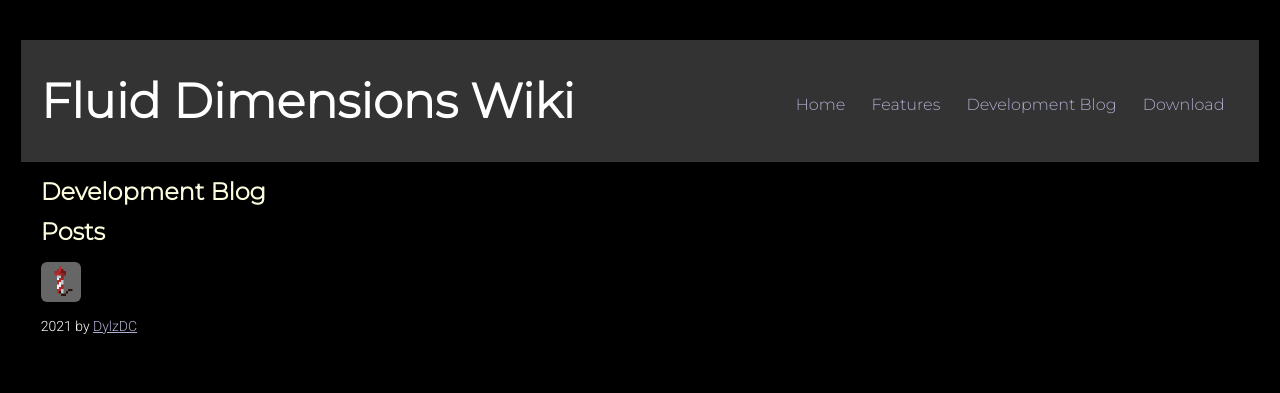
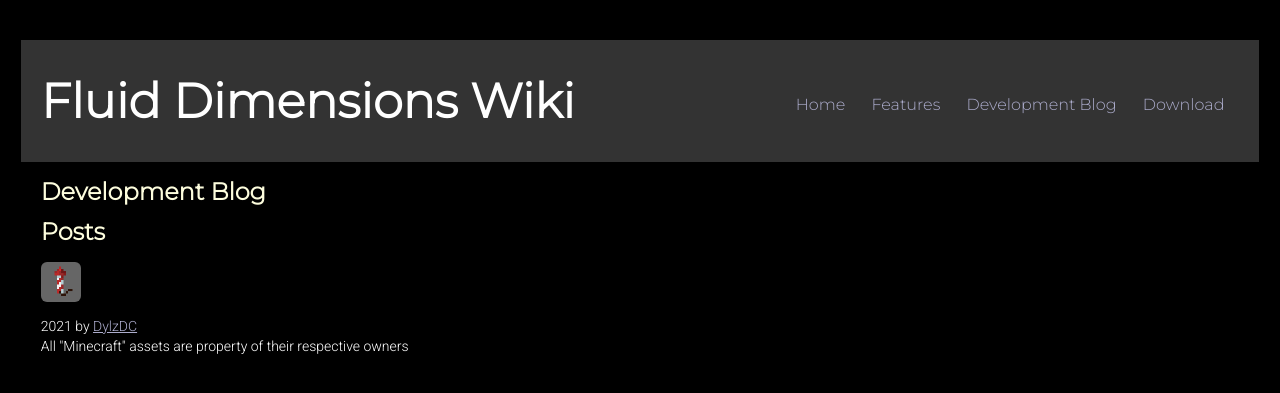
Before and after one commit to fludim/docs, a Jekyll site: the page built from devblog.md, in a window 1280 px wide. Shown: the top 393 px of the page. Built offline with Jekyll 4.4.1, drawn with Linux system fonts in a browser that asks for light colours; our own code applies the rules of GitHub Pages for plain Markdown files.

Commit message:
Minecraft stuff Disclaimer

```diff
--- a/_layouts/default.html
+++ b/_layouts/default.html
@@ -50,7 +50,9 @@
 
         <footer class="site-footer">
             <button onclick="goToTop()" id="top-button" title="Top"></button>
-            <p>2021 by <a href="{{ site.github.owner_url }}">DylzDC</a></p>
+            <p>2021 by <a href="{{ site.github.owner_url }}">DylzDC</a>
+                <br>All "Minecraft" assets are property of their respective owners
+            </p>
         </footer>
     </main>
 </body>
```
